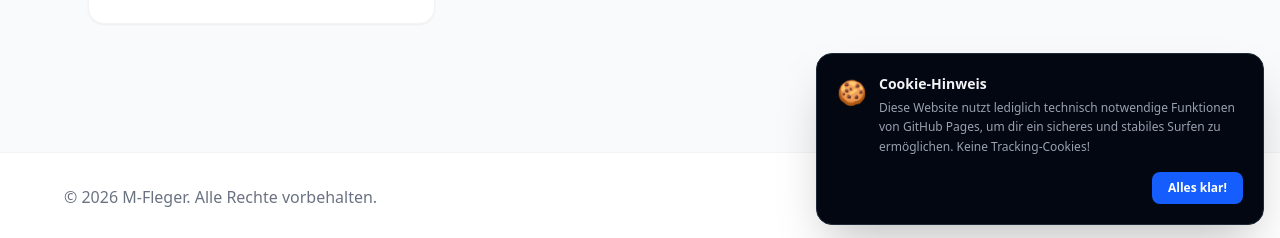
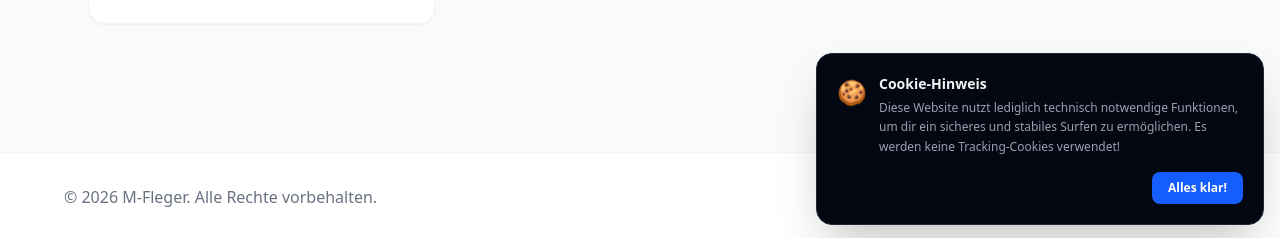
Before and after one commit to julian13053/julian13053.github.io, a Jekyll site: the page built from index.md, in a window 1280 px wide and 1355 px high. Shown: the part 1114-1352 px from the top of the window. Built offline with Jekyll 4.4.1, drawn with Linux system fonts in a browser that asks for light colours.

Commit message:
Update cookie-banner.html

```diff
--- a/_includes/cookie-banner.html
+++ b/_includes/cookie-banner.html
@@ -1,11 +1,10 @@
-<!-- MODERNES COOKIE-BANNER -->
 <div id="cookie-banner" class="hidden fixed bottom-4 right-4 left-4 md:left-auto md:max-w-md bg-gray-950 text-white p-5 rounded-2xl shadow-2xl border border-gray-800 z-50 animate-fade-in flex flex-col gap-3">
     <div class="flex items-start gap-3">
         <span class="text-2xl mt-0.5">🍪</span>
         <div>
             <h4 class="font-bold text-sm text-gray-100">Cookie-Hinweis</h4>
             <p class="text-xs text-gray-400 mt-1 leading-relaxed">
-                Diese Website nutzt lediglich technisch notwendige Funktionen von GitHub Pages, um dir ein sicheres und stabiles Surfen zu ermöglichen. Keine Tracking-Cookies!
+                Diese Website nutzt lediglich technisch notwendige Funktionen, um dir ein sicheres und stabiles Surfen zu ermöglichen. Es werden keine Tracking-Cookies verwendet!
             </p>
         </div>
     </div>
@@ -16,7 +15,6 @@
     </div>
 </div>
 
-<!-- JavaScript: Erkennt, ob man schon mal "Alles klar!" geklickt hat -->
 <script>
     document.addEventListener("DOMContentLoaded", function() {
         if (!localStorage.getItem("cookies-accepted")) {
```
